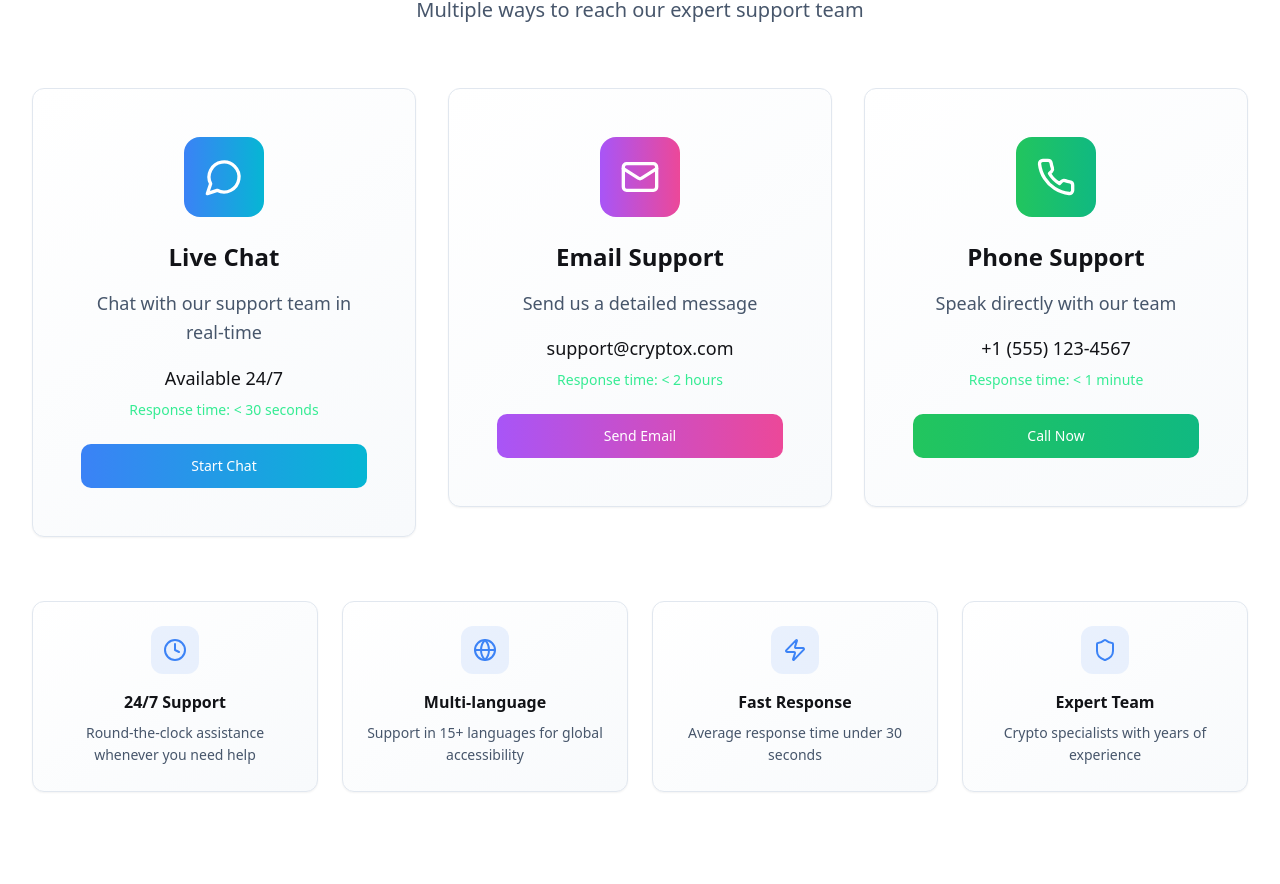
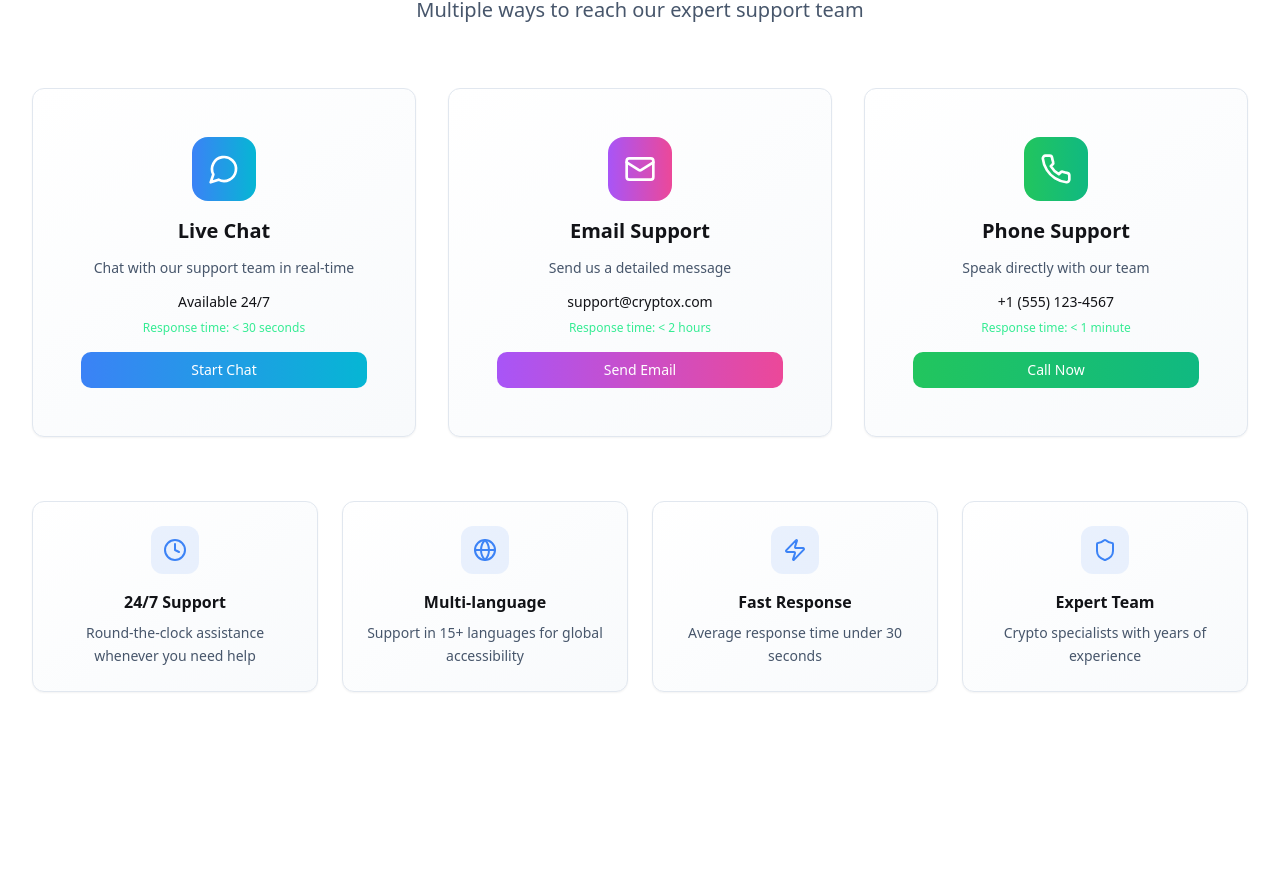
Before and after one commit to manishjan1811/trade-flow-universe, a React (Vite) app: page /contact in a window 1280 px wide. Shown: the part 788-1672 px from the top of the page. Built offline with nearby package versions, Linux system fonts and the light colour scheme.

Commit message:
Fix: Adjust live chat section size
Make the live chat section the same size as the email support section.

```diff
--- a/src/pages/Contact.tsx
+++ b/src/pages/Contact.tsx
@@ -276,28 +276,28 @@ export default function Contact() {
                       <div className={`absolute inset-0 bg-gradient-to-r ${method.color} opacity-0 group-hover:opacity-10 transition-opacity duration-500`} />
 
                       <motion.div
-                        className={`w-20 h-20 rounded-2xl flex items-center justify-center mx-auto mb-6 bg-gradient-to-r ${method.color}`}
+                        className={`w-16 h-16 rounded-2xl flex items-center justify-center mx-auto mb-4 bg-gradient-to-r ${method.color}`}
                         whileHover={{
                           scale: 1.1,
                           rotateY: 360,
                         }}
                         transition={{ duration: 0.6 }}
                       >
-                        <Icon className="w-10 h-10 text-white" />
+                        <Icon className="w-8 h-8 text-white" />
                       </motion.div>
 
-                      <h3 className="text-2xl font-bold text-foreground mb-4 group-hover:text-primary transition-colors duration-300">
+                      <h3 className="text-xl font-bold text-foreground mb-3 group-hover:text-primary transition-colors duration-300">
                         {method.title}
                       </h3>
-                      <p className="text-muted-foreground mb-4 text-lg leading-relaxed">
+                      <p className="text-muted-foreground mb-3 text-sm leading-relaxed">
                         {method.description}
                       </p>
-                      <p className="font-medium text-foreground mb-2 text-lg">{method.value}</p>
-                      <p className="text-sm text-accent mb-6">Response time: {method.response}</p>
+                      <p className="font-medium text-foreground mb-2 text-sm">{method.value}</p>
+                      <p className="text-xs text-accent mb-4">Response time: {method.response}</p>
 
                       <Button
                         className={`w-full hover:scale-105 transition-transform duration-300 bg-gradient-to-r ${method.color} text-white border-0`}
-                        size="lg"
+                        size="sm"
                       >
                         {method.action}
                       </Button>
```
